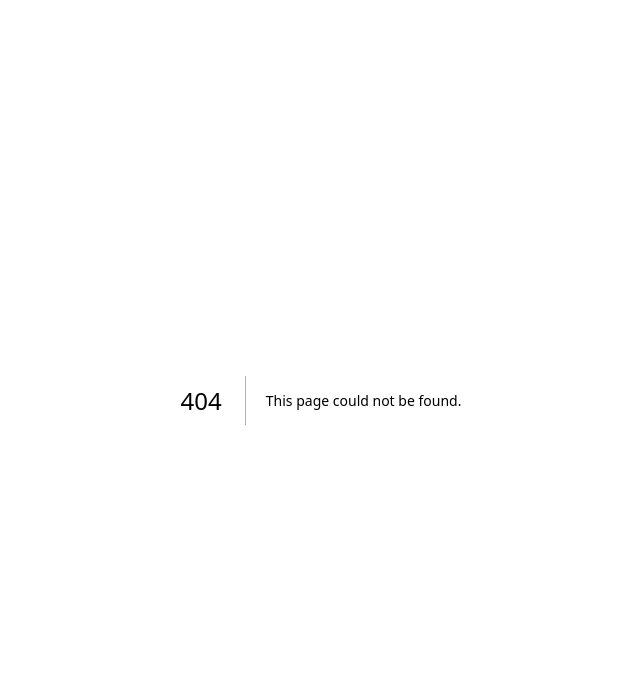
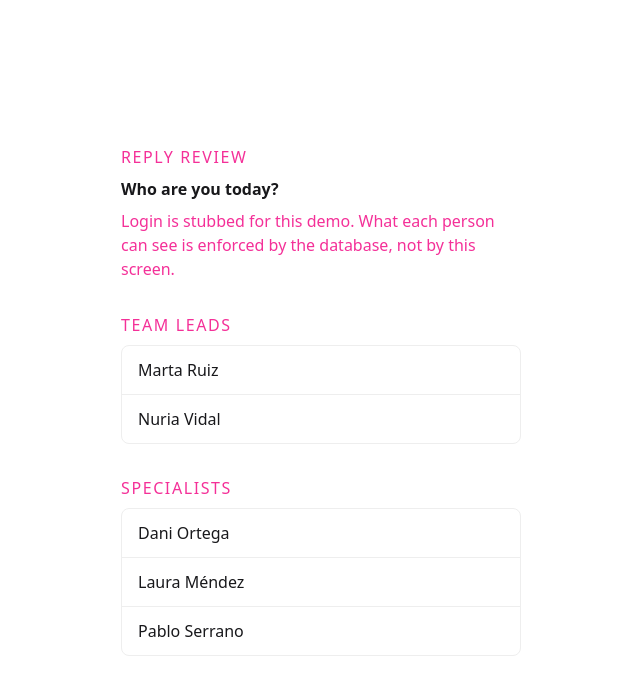
Before and after one commit to Viclo/sellervate-tech-exercise, a Next.js app in the folder apps/web/: page /switch in a window 1280 px wide. Before the commit this address had no page. Shown: the top 694 px of the page, without its empty margins (319-959 px from the left). Built offline with nearby package versions, Linux system fonts and the light colour scheme; no server answers.

Commit message:
Feat(web): stubbed login with a user switcher.

```diff
--- /dev/null
+++ b/apps/web/src/app/(app)/layout.tsx
@@ -0,0 +1,15 @@
+import { redirect } from "next/navigation";
+import { AppHeader } from "@/components/app-header";
+import { getCurrentUser } from "@/lib/auth/current-user";
+
+export default async function AppLayout({ children }: LayoutProps<"/">) {
+  const user = await getCurrentUser();
+  if (!user) redirect("/switch");
+
+  return (
+    <>
+      <AppHeader user={user} />
+      <div className="mx-auto w-full max-w-6xl flex-1 px-6 py-8">{children}</div>
+    </>
+  );
+}
--- /dev/null
+++ b/apps/web/src/app/(app)/page.tsx
@@ -0,0 +1,25 @@
+import { getCurrentUser } from "@/lib/auth/current-user";
+
+export default async function HomePage() {
+  const user = await getCurrentUser();
+  if (!user) return null;
+
+  return (
+    <section className="space-y-6">
+      <div className="space-y-1">
+        <h1 className="text-title font-semibold">Hi, {user.fullName.split(" ")[0]}</h1>
+        <p className="text-secondary">These are the brands you work on.</p>
+      </div>
+      <ul className="grid gap-3 sm:grid-cols-2 lg:grid-cols-3">
+        {user.memberships.map((m) => (
+          <li key={m.brand.id} className="rounded-box border border-base-300 bg-base-100 p-4">
+            <p className="font-medium">{m.brand.name}</p>
+            <p className="text-caption text-secondary">
+              {m.role === "lead" ? "You lead this brand" : "You reply for this brand"}
+            </p>
+          </li>
+        ))}
+      </ul>
+    </section>
+  );
+}
--- /dev/null
+++ b/apps/web/src/app/switch/actions.ts
@@ -0,0 +1,25 @@
+"use server";
+
+import { redirect } from "next/navigation";
+import { z } from "zod";
+import { DEMO_USERS, demoUserPassword } from "@/lib/auth/demo-users";
+import { createClient } from "@/lib/supabase/server";
+
+const switchUserInput = z.object({
+  email: z.string().refine((email) => DEMO_USERS.some((u) => u.email === email)),
+});
+
+/** Stubbed login: signs in as a seeded user with the shared demo password. */
+export async function switchUser(formData: FormData) {
+  const parsed = switchUserInput.safeParse({ email: formData.get("email") });
+  if (!parsed.success) redirect("/switch?error=unknown-user");
+
+  const supabase = await createClient();
+  const { error } = await supabase.auth.signInWithPassword({
+    email: parsed.data.email,
+    password: demoUserPassword(),
+  });
+  if (error) redirect("/switch?error=sign-in-failed");
+
+  redirect("/");
+}
--- /dev/null
+++ b/apps/web/src/app/switch/page.tsx
@@ -0,0 +1,66 @@
+import { getCurrentUser } from "@/lib/auth/current-user";
+import { DEMO_USERS } from "@/lib/auth/demo-users";
+import { switchUser } from "./actions";
+
+const ERRORS: Record<string, string> = {
+  "unknown-user": "That person is not one of the demo accounts.",
+  "sign-in-failed":
+    "Could not sign in. Check that Supabase is running and the seed was applied (`pnpm db:reset`).",
+};
+
+export default async function SwitchUserPage({ searchParams }: PageProps<"/switch">) {
+  const { error } = await searchParams;
+  const current = await getCurrentUser();
+  const errorMessage = typeof error === "string" ? ERRORS[error] : undefined;
+
+  const groups = [
+    { title: "Team leads", users: DEMO_USERS.filter((u) => u.role === "Team lead") },
+    { title: "Specialists", users: DEMO_USERS.filter((u) => u.role === "Specialist") },
+  ];
+
+  return (
+    <main className="mx-auto flex w-full max-w-md flex-1 flex-col justify-center gap-8 px-6 py-16">
+      <div className="space-y-2">
+        <p className="text-caption font-medium uppercase tracking-widest text-secondary">Reply Review</p>
+        <h1 className="text-display font-semibold">Who are you today?</h1>
+        <p className="text-secondary">
+          Login is stubbed for this demo. What each person can see is enforced by the database, not by
+          this screen.
+        </p>
+      </div>
+
+      {errorMessage && (
+        <div role="alert" className="alert alert-error alert-soft">
+          {errorMessage}
+        </div>
+      )}
+
+      {groups.map((group) => (
+        <section key={group.title} className="space-y-2">
+          <h2 className="text-caption font-medium uppercase tracking-widest text-secondary">
+            {group.title}
+          </h2>
+          <ul className="divide-y divide-base-300 overflow-hidden rounded-box border border-base-300 bg-base-100">
+            {group.users.map((user) => {
+              const isCurrent = current?.fullName === user.name;
+              return (
+                <li key={user.email}>
+                  <form action={switchUser}>
+                    <input type="hidden" name="email" value={user.email} />
+                    <button
+                      type="submit"
+                      className="flex w-full items-center justify-between px-4 py-3 text-left transition-colors hover:bg-base-200 focus-visible:bg-base-200 focus-visible:outline-none"
+                    >
+                      <span className="font-medium">{user.name}</span>
+                      {isCurrent && <span className="badge badge-sm badge-primary badge-soft">Current</span>}
+                    </button>
+                  </form>
+                </li>
+              );
+            })}
+          </ul>
+        </section>
+      ))}
+    </main>
+  );
+}
--- /dev/null
+++ b/apps/web/src/components/app-header.tsx
@@ -0,0 +1,25 @@
+import Link from "next/link";
+import type { CurrentUser } from "@/lib/auth/current-user";
+
+export function AppHeader({ user }: { user: CurrentUser }) {
+  const roleLabel = user.isLead ? "Team lead" : "Specialist";
+
+  return (
+    <header className="border-b border-base-300 bg-base-100">
+      <div className="mx-auto flex h-14 w-full max-w-6xl items-center gap-8 px-6">
+        <Link href="/" className="font-semibold tracking-tight">
+          Reply Review
+        </Link>
+        <div className="ml-auto flex items-center gap-3">
+          <div className="text-right leading-tight">
+            <p className="font-medium">{user.fullName}</p>
+            <p className="text-caption text-secondary">{roleLabel}</p>
+          </div>
+          <Link href="/switch" className="btn btn-ghost btn-sm">
+            Switch user
+          </Link>
+        </div>
+      </div>
+    </header>
+  );
+}
--- /dev/null
+++ b/apps/web/src/lib/auth/current-user.ts
@@ -0,0 +1,56 @@
+import "server-only";
+import { cache } from "react";
+import { createClient } from "@/lib/supabase/server";
+
+export type BrandRole = "lead" | "specialist";
+
+export type Membership = {
+  role: BrandRole;
+  brand: { id: string; name: string; slug: string };
+};
+
+export type CurrentUser = {
+  id: string;
+  fullName: string;
+  memberships: Membership[];
+  isLead: boolean;
+  isSpecialist: boolean;
+};
+
+/**
+ * The signed-in user and the brands they work on, once per request.
+ * Used to shape navigation and copy. It is not an access check: queries are filtered by RLS.
+ */
+export const getCurrentUser = cache(async (): Promise<CurrentUser | null> => {
+  const supabase = await createClient();
+  const {
+    data: { user },
+  } = await supabase.auth.getUser();
+  if (!user) return null;
+
+  const [profileResult, membershipsResult] = await Promise.all([
+    supabase.from("profiles").select("full_name").eq("id", user.id).single(),
+    // Leads can also read other people's memberships on their brands, so filter to our own.
+    supabase
+      .from("brand_memberships")
+      .select("role, brand:brands!inner(id, name, slug)")
+      .eq("user_id", user.id)
+      .order("role"),
+  ]);
+
+  if (profileResult.error) throw profileResult.error;
+  if (membershipsResult.error) throw membershipsResult.error;
+
+  const memberships: Membership[] = membershipsResult.data.map((m) => ({
+    role: m.role === "lead" ? "lead" : "specialist",
+    brand: m.brand,
+  }));
+
+  return {
+    id: user.id,
+    fullName: profileResult.data.full_name,
+    memberships,
+    isLead: memberships.some((m) => m.role === "lead"),
+    isSpecialist: memberships.some((m) => m.role === "specialist"),
+  };
+});
--- /dev/null
+++ b/apps/web/src/lib/auth/demo-users.ts
@@ -0,0 +1,19 @@
+import "server-only";
+
+/**
+ * Seeded accounts offered by the user switcher (login is stubbed in this exercise).
+ * Display only: what each person can see comes from brand_memberships + RLS, not from this list.
+ */
+export const DEMO_USERS = [
+  { email: "marta@sellervate.test", name: "Marta Ruiz", role: "Team lead" },
+  { email: "nuria@sellervate.test", name: "Nuria Vidal", role: "Team lead" },
+  { email: "dani@sellervate.test", name: "Dani Ortega", role: "Specialist" },
+  { email: "laura@sellervate.test", name: "Laura Méndez", role: "Specialist" },
+  { email: "pablo@sellervate.test", name: "Pablo Serrano", role: "Specialist" },
+] as const;
+
+export function demoUserPassword() {
+  const password = process.env.DEMO_USER_PASSWORD;
+  if (!password) throw new Error("DEMO_USER_PASSWORD is not set. Run `pnpm env:local`.");
+  return password;
+}
```
